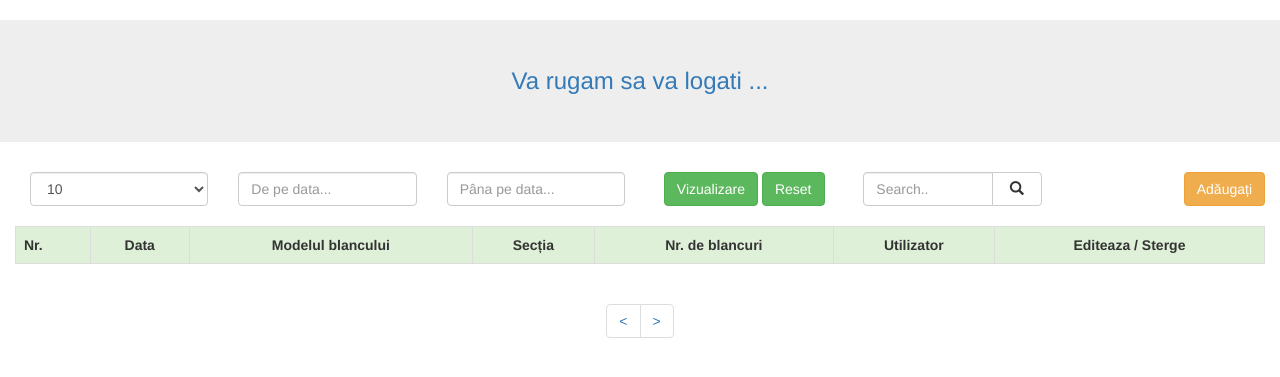
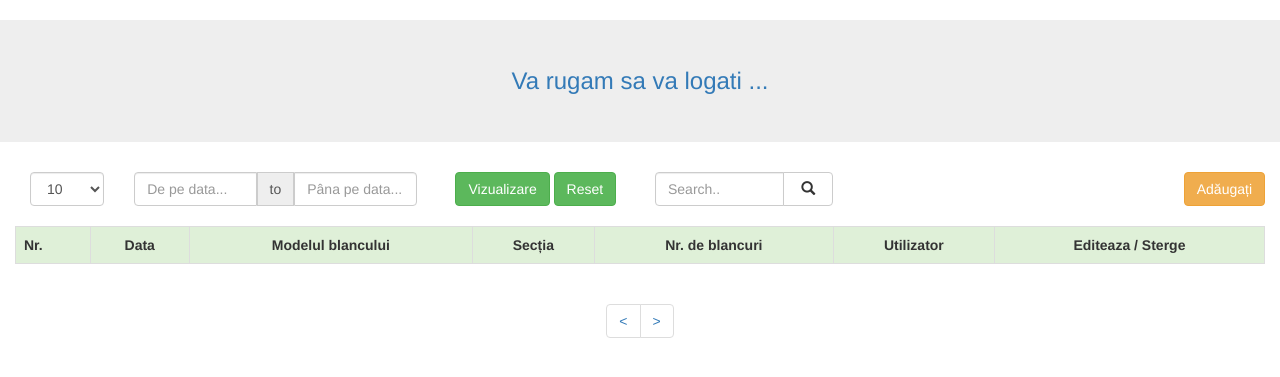
Before and after one commit to niklaus17/crdm, a PHP site: page / in a window 1280 px wide. Shown: the part 52-429 px from the top of the page. Run offline with PHP 8.4, Linux system fonts and the light colour scheme; data that the repository does not hold is empty; some libraries are stand-ins or nearby versions.

Commit message:
date range nou

```diff
--- a/blancuri/index.php
+++ b/blancuri/index.php
@@ -52,17 +52,14 @@ include_once("db_connect.php");
       <option value="Administratia">Administraţia</option>
       <option value="Consultativa">Consultaivă</option>
       <option value="Endoscopie">Endoscopie</option>
-			</select>
-      <br>
+			</select><br>
 
 			<label class="col-sm-2">Nr. de blancuri:</label>
       <div class="col-sm-4">
 			<input type="text" name="number" class="form-control" required>
       </div>
-
-
-                    <label class="col-sm-2">Tipul de hirtie</label>
-                    <div class="col-sm-4">
+              <label class="col-sm-2">Tipul de hirtie</label>
+                <div class="col-sm-4">
                         <select class="form-control" id="tip" name="tip" required>
                             <option value="">SELECT</option>
                             <option value="A4">A4</option>
@@ -73,11 +70,7 @@ include_once("db_connect.php");
                             <option value="Plic_C6">Plicuri C6</option>
                             <option value="Plic_DL">Plicuri DL</option>
                         </select>
-                      </div>
-                    <br><br>
-
-
-
+                      </div> <br><br>
 
 		</div>
 		<div class="modal-footer">
@@ -103,7 +96,7 @@ include_once("db_connect.php");
 
 <div class="col-sm-12 text-center">
 
-  <div class="col-md-2 form-group"> 	<!--		Show Numbers Of Rows 		-->
+  <div class="col-md-1 form-group"> 	<!--		Show Numbers Of Rows 		-->
 
 			 		<select class  ="form-control" name="state" id="maxRows">
 						 <option value="5000">Arata toate rândurile</option>
@@ -118,13 +111,14 @@ include_once("db_connect.php");
 
 			  	</div>
 
+<div class="col-md-3">
+          <div class="input-group input-daterange">
+              <input type="text" class="form-control" name="from_date" id="from_date" placeholder="De pe data...">
+              <div class="input-group-addon">to</div>
+              <input type="text" class="form-control" name="to_date" id="to_date" placeholder="Pâna pe data...">
+          </div>
+        </div>
 
-  <div class="col-md-2">
-  <input type="text" name="from_date" id="from_date" class="form-control" placeholder="De pe data..."/>
-</div>
-  <div class="col-md-2">
-  <input type="text" name="to_date" id="to_date" class="form-control" placeholder="Pâna pe data..."/>
-</div>
   <div class="col-md-2">
   <input type="button" name="range" id="range" value="Vizualizare" class="btn btn-success"/>
   <input type="button" name="reset" id="reset" value="Reset" class="btn btn-success"/>
```
Also changed, not shown: 2 other files.
